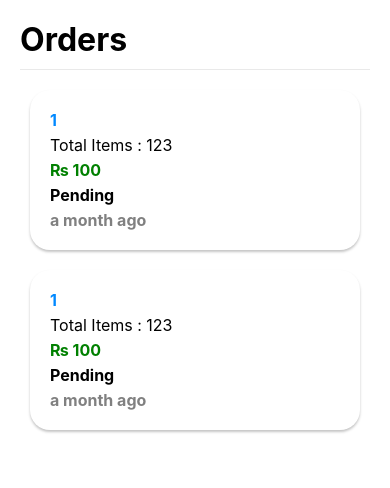
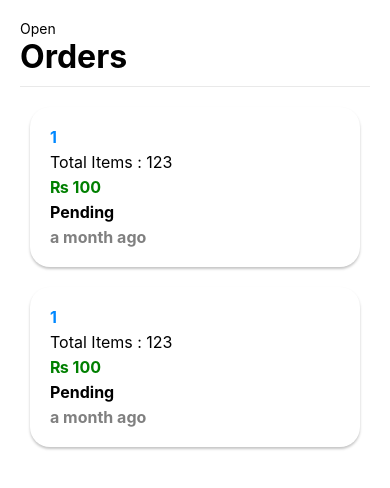
Before and after one commit to Ciddarth-raaj/jadeflix-app, a React Native app: screen / in a window 390 px wide. Shown: the top 488 px of the page. Built offline with nearby package versions, Linux system fonts and the light colour scheme.

Commit message:
Adds NavigationDrawer

```diff
--- a/Components/GlobalWrapper.js
+++ b/Components/GlobalWrapper.js
@@ -1,12 +1,21 @@
 import React from 'react';
-import {View, Text, StyleSheet, ScrollView} from 'react-native';
+import {
+  View,
+  Text,
+  StyleSheet,
+  ScrollView,
+  TouchableOpacity,
+} from 'react-native';
 
 import Styles from '../Constants/styles';
+
+import NavigationDrawer from './NavigationDrawer';
 
 export default class GlobalWrapper extends React.Component {
   constructor(props) {
     super(props);
     this.state = {
+      navigationVisibility: false,
       menu: {
         home: {
           title: 'Overview',
@@ -29,10 +38,20 @@ export default class GlobalWrapper extends React.Component {
   }
 
   render() {
-    const {menu} = this.state;
+    const {menu, navigationVisibility} = this.state;
     const {children, tag} = this.props;
     return (
       <View style={styles.wrapper}>
+        {navigationVisibility && (
+          <NavigationDrawer
+            menu={menu}
+            setVisibility={v => this.setState({navigationVisibility: v})}
+          />
+        )}
+        <TouchableOpacity
+          onPress={() => this.setState({navigationVisibility: true})}>
+          <Text>{'Open'}</Text>
+        </TouchableOpacity>
         <View>
           <Text style={styles.title}>{menu[tag].title}</Text>
           <View style={Styles.line} />
@@ -50,6 +69,6 @@ const styles = StyleSheet.create({
   },
   wrapper: {
     padding: 20,
-    height: '100%',
+    // height: '100%',
   },
 });
--- /dev/null
+++ b/Components/NavigationDrawer.js
@@ -0,0 +1,53 @@
+import React from 'react';
+import {View, StyleSheet, TouchableOpacity, Text} from 'react-native';
+
+import Styles from '../Constants/styles';
+import Colors from '../Constants/colors';
+
+export default class NavigationDrawer extends React.Component {
+  constructor(props) {
+    super(props);
+    this.state = {};
+  }
+
+  render() {
+    const {menu, setVisibility} = this.props;
+    return (
+      <View style={styles.wrapper}>
+        <TouchableOpacity
+          style={styles.closeButton}
+          onPress={() => setVisibility(false)}>
+          <Text>{'X'}</Text>
+        </TouchableOpacity>
+        {Object.keys(menu).map(m => (
+          <TouchableOpacity>
+            <Text style={styles.menuText}>{menu[m].title}</Text>
+          </TouchableOpacity>
+        ))}
+      </View>
+    );
+  }
+}
+
+const styles = StyleSheet.create({
+  wrapper: {
+    flex: 1,
+    height: '100%',
+    width: 200,
+    backgroundColor: Colors.primary,
+    position: 'absolute',
+    zIndex: 10,
+    alignItems: 'center',
+    paddingTop: 30,
+  },
+  menuText: {
+    color: 'white',
+    marginBottom: 20,
+    fontWeight: 'bold',
+  },
+  closeButton: {
+    position: 'absolute',
+    left: 220,
+    top: 20,
+  },
+});
```
